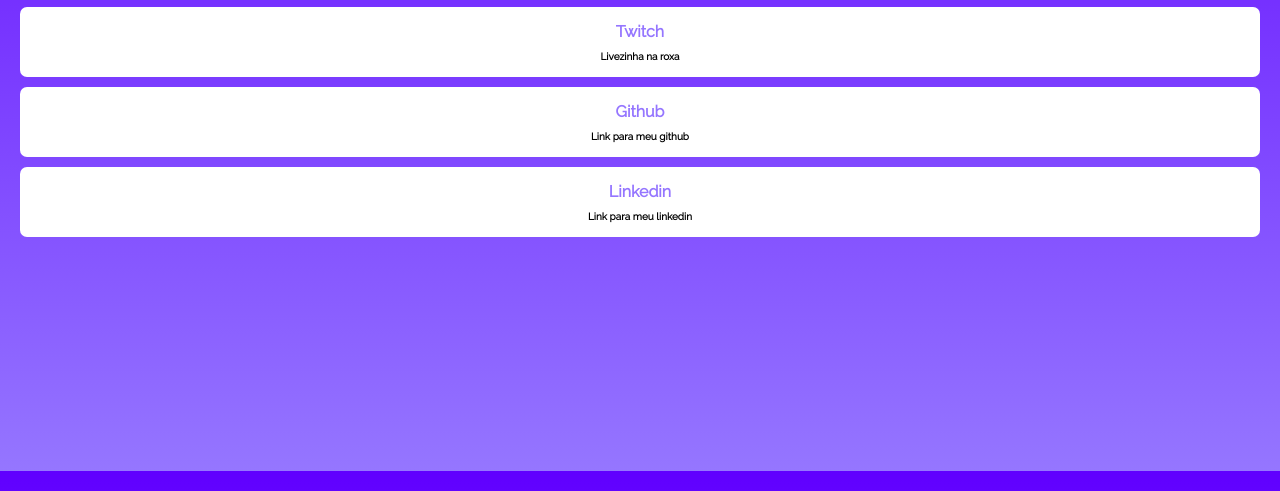
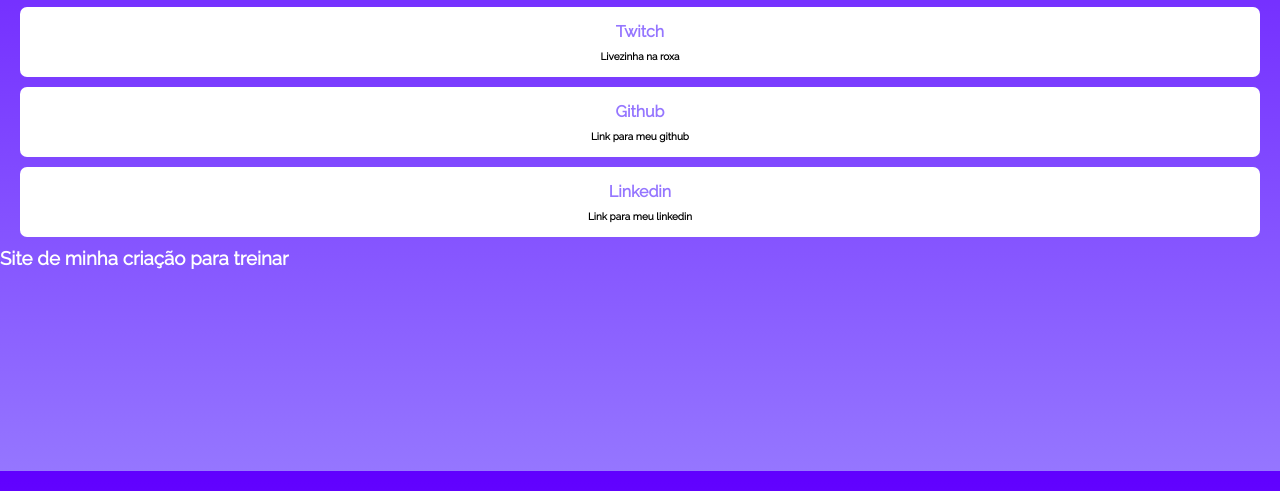
Before and after one commit to orafamoura/orafamoura.github.io, a plain HTML site: page index.html in a window 1280 px wide. Shown: the part 329-820 px from the top of the page. Drawn offline with Linux system fonts and the light colour scheme.

Commit message:
Update index.html

```diff
--- a/index.html
+++ b/index.html
@@ -71,6 +71,7 @@
       </a>
     </li>
   </ul>
+  <h3>Site de minha criação para treinar</h3>
 </body>
 
 </html>
```
